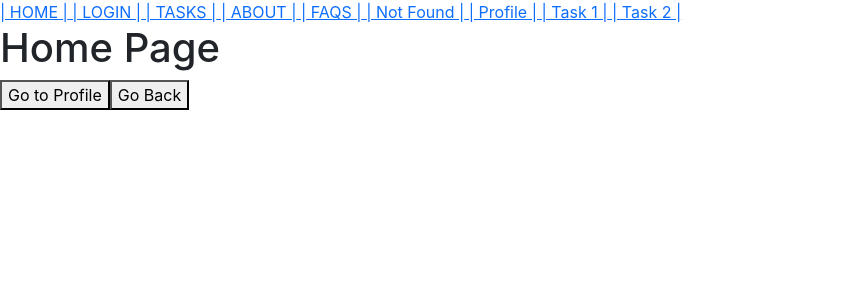
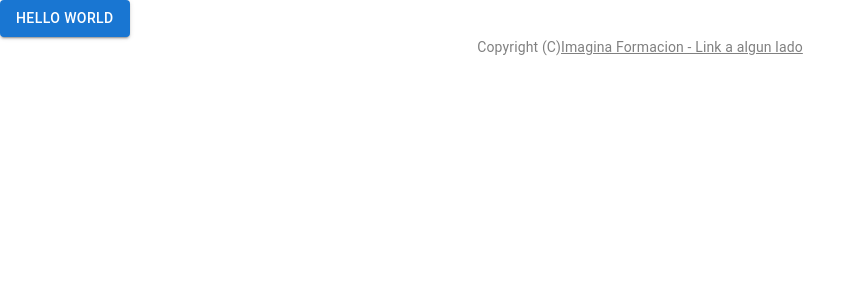
Before and after one commit to alonsoger/Ejercicios, a React (Create React App) app in the folder Bootcamp/ProyectosReact/hola-mundo/: page / in a window 1280 px wide. Before the commit this address had no page. Shown: the top 300 px of the page, without its empty margins (0-865 px from the left). Built offline with nearby package versions, Linux system fonts and the light colour scheme.

Commit message:
Proyecto
Instalacion:
> Material UI
> Material UI Icons
> Clxs

```diff
--- a/Bootcamp/ProyectosReact/hola-mundo/package.json
+++ b/Bootcamp/ProyectosReact/hola-mundo/package.json
@@ -3,12 +3,17 @@
   "version": "0.1.0",
   "private": true,
   "dependencies": {
+    "@emotion/react": "^11.10.5",
+    "@emotion/styled": "^11.10.5",
+    "@mui/icons-material": "^5.10.9",
+    "@mui/material": "^5.10.11",
     "@testing-library/jest-dom": "^5.16.5",
     "@testing-library/react": "^13.3.0",
     "@testing-library/user-event": "^13.5.0",
     "axios": "^0.27.2",
     "bootstrap": "^5.2.0",
     "bootstrap-icons": "^1.9.1",
+    "clsx": "^1.2.1",
     "formik": "^2.2.9",
     "node-sass": "^7.0.1",
     "react": "^18.2.0",
--- /dev/null
+++ b/Bootcamp/ProyectosReact/hola-mundo/src/AppRoutingFinal.js
@@ -0,0 +1,38 @@
+import { BrowserRouter as Router, Routes, Route, Link, Navigate } from 'react-router-dom';
+import NotFoundPage from './pages/404/NotFoundPage';
+import DashBoardPage from './pages/dashboard/DashBoard';
+import LoginPage from './pages/auth/LoginPage';
+
+
+function AppRoutingFinal() {
+
+  //TODO: Change to value from SessionStorage
+  let loggedIn = true;
+
+  return (
+    <Router>
+      <Routes>
+        {/* REDIRECTIONS TO PROTECT OUR ROUTES */}
+        <Route exact path='/' element=
+                {
+                  loggedIn ? (<DashBoardPage/>)
+                  :
+                  ( <LoginPage/> )
+                }
+              />
+        {/* LOGIN ROUTE */}
+        <Route path='/login' element={ <LoginPage/> } />
+        <Route exact path='/dashboard' element=
+                {
+                  loggedIn ? (<DashBoardPage/>)
+                  :
+                  ( <LoginPage/> )
+                }
+              />
+        <Route path='*' element={ <NotFoundPage/> } />
+      </Routes>
+    </Router>
+  );
+}
+
+export default AppRoutingFinal;
--- /dev/null
+++ b/Bootcamp/ProyectosReact/hola-mundo/src/components/pure/CopyRight.jsx
@@ -0,0 +1,21 @@
+import React from 'react';
+
+//Material UI Components
+import Link from '@mui/material/Link'
+import Typography from '@mui/material/Typography'
+
+
+const CopyRight = () => {
+    return (
+        <div>
+            <Typography variant="body2" color="GrayText" align="center">
+                {'Copyright (C)'}
+                <Link color="inherit" href="*">
+                    Imagina Formacion - Link a algun lado
+                </Link>
+            </Typography>
+        </div>
+    );
+}
+
+export default CopyRight;
--- a/Bootcamp/ProyectosReact/hola-mundo/src/index.js
+++ b/Bootcamp/ProyectosReact/hola-mundo/src/index.js
@@ -8,12 +8,15 @@ import './index.css';
 import App from './App';
 import reportWebVitals from './reportWebVitals';
 import AppRoutingUno from './AppRoutingUno';
+import AppRoutingFinal from './AppRoutingFinal';
 
 const root = ReactDOM.createRoot(document.getElementById('root'));
 root.render(
   <React.StrictMode>
     {/* <App /> */}
-    <AppRoutingUno></AppRoutingUno>
+    {/* <AppRoutingUno></AppRoutingUno> */}
+    <AppRoutingFinal></AppRoutingFinal>
+
   </React.StrictMode>
 );
 
--- /dev/null
+++ b/Bootcamp/ProyectosReact/hola-mundo/src/pages/dashboard/DashBoard.jsx
@@ -0,0 +1,15 @@
+import React from 'react';
+import Button from '@mui/material/Button';
+import CopyRight from '../../components/pure/CopyRight';
+
+
+const DashBoardPage = () => {
+    return (
+        <div>
+            <Button variant="contained">Hello World</Button>
+            <CopyRight></CopyRight>
+        </div>
+    );
+}
+
+export default DashBoardPage;
```
Also changed, not shown: 1 other file (tests, documents, lock files or other folders).
